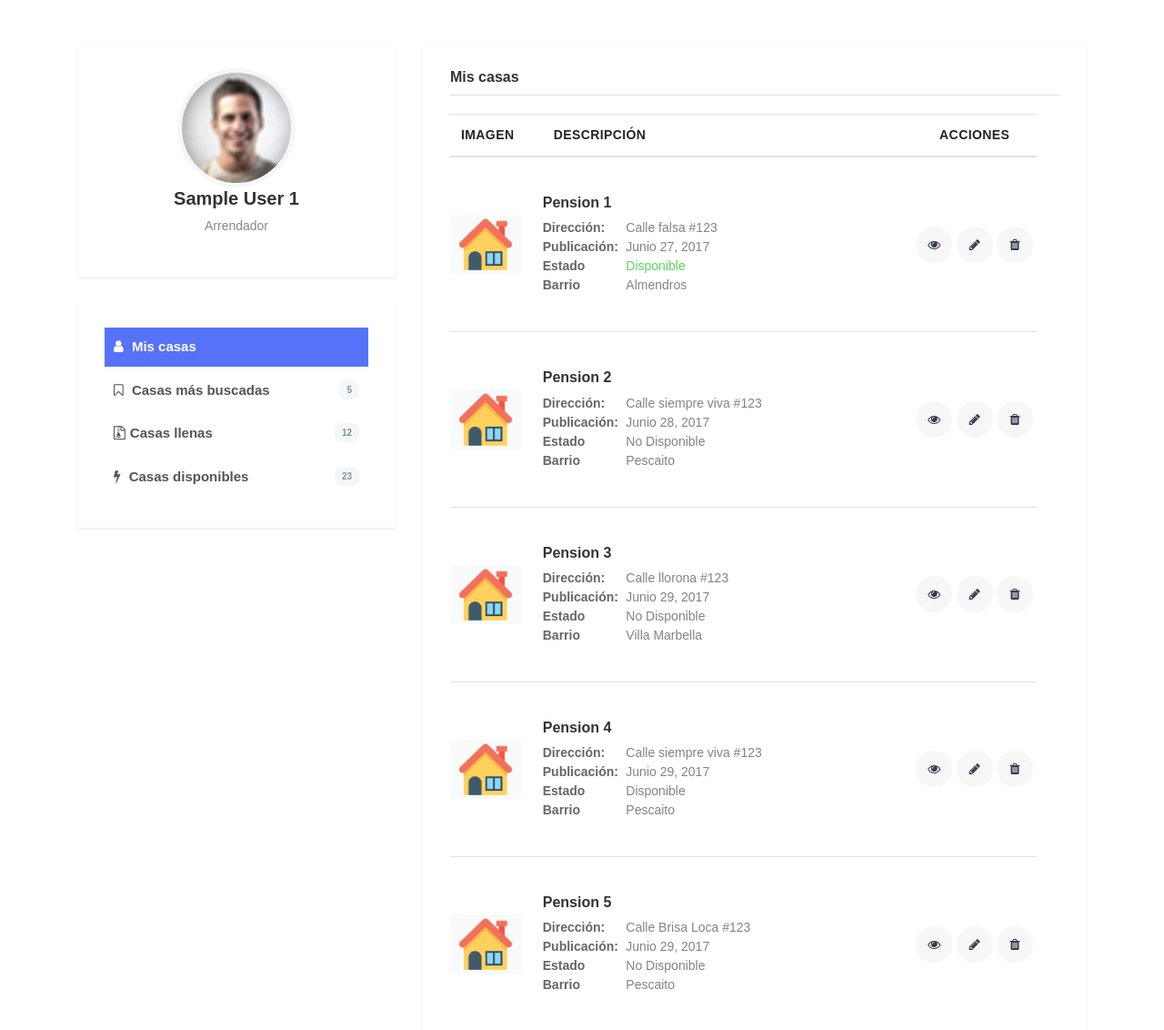
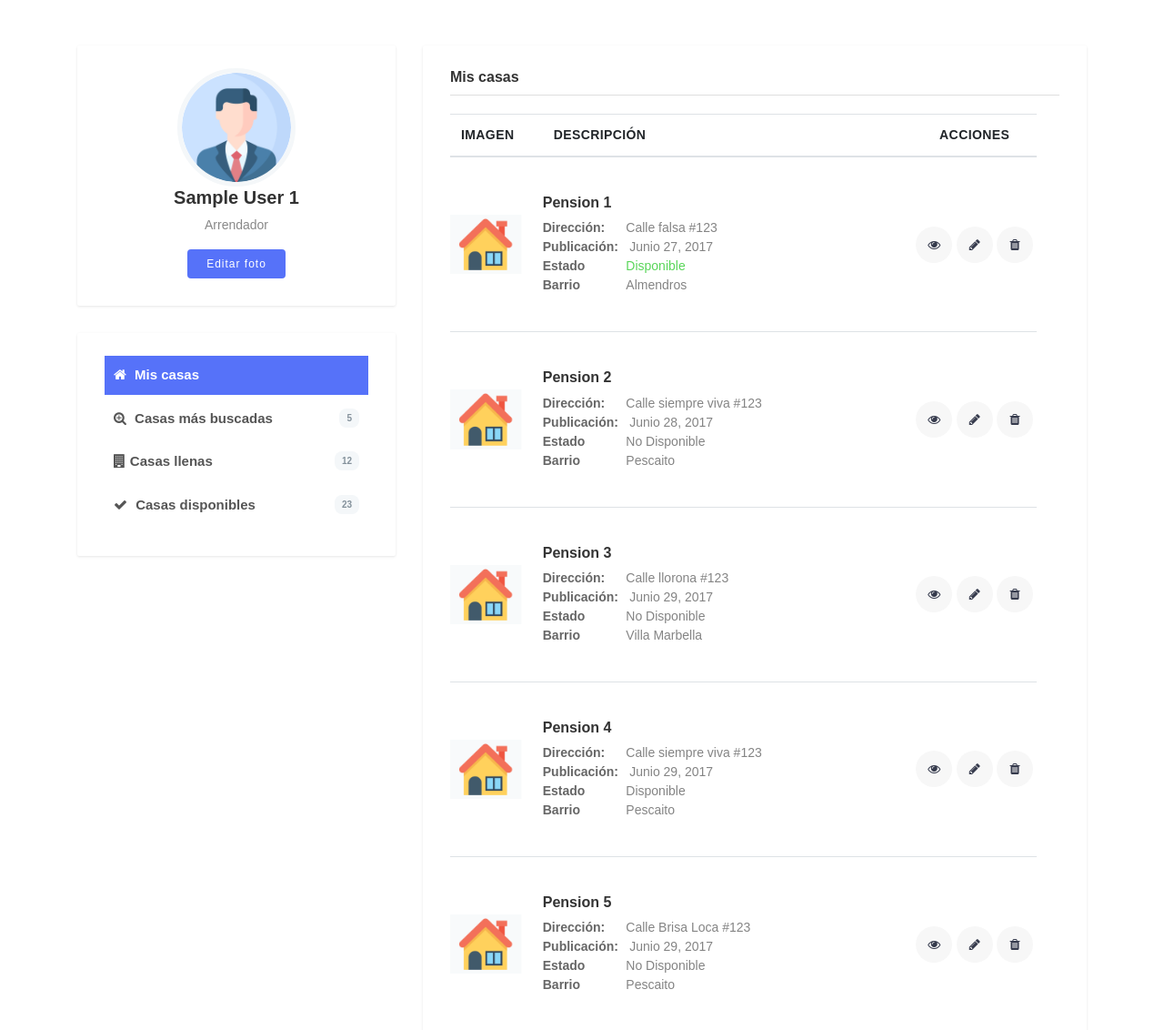
Before and after one commit to JulioJavif/pensiones, a PHP site: page /vista/usuario/arrendador.php in a window 1280 px wide. Shown: the part 91-1223 px from the top of the page at 91% size. Run offline with PHP 8.4, Linux system fonts and the light colour scheme; the visitor is signed in with stand-in values (Sample User, id 1); some libraries are stand-ins or nearby versions; some web fonts are replaced.

Commit message:
Iconos y fotos en Arrendador y Arrendatario
Se modificaron los iconos  y se agrego una foto de perfil de ejemplo junto con un botón de editar foto (Aun no funciona).

```diff
--- a/modelo/dao/conexion.php
+++ b/modelo/dao/conexion.php
@@ -2,7 +2,7 @@
 class conectar{
     public static function conectarDB(){
         try{
-            $conexion = new PDO("mysql:host=localhost; dbname=db_pensiones","root","");
+            $conexion = new PDO("mysql:host=localhost:3308; dbname=db_pensiones","root","");
             return $conexion;
         }catch(PDOException $e){
 
--- a/vista/usuario/Arrendador.php
+++ b/vista/usuario/Arrendador.php
@@ -111,21 +111,22 @@ session_start();
           <div class="widget user-dashboard-profile">
             <!-- User Image -->
             <div class="profile-thumb">
-              <img src="images/user/user-thumb.jpg" alt="" class="rounded-circle">
+              <img src="../../images/user/profile.png" alt="" class="rounded-circle">
             </div>
             <!-- User Name -->
             <?php
               echo "<h5 class='text-center'>".$_SESSION['nombre']." ".$_SESSION['apellido']."</h5>";
               echo "<p>Arrendador</p>";
             ?>
+            <a href="#" class="btn btn-main-sm">Editar foto</a>
           </div>
           <!-- Dashboard Links -->
           <div class="widget user-dashboard-menu">
             <ul>
-              <li class="active"><a href="#"><i class="fa fa-user"></i> Mis casas</a></li>
-              <li><a href="#"><i class="fa fa-bookmark-o"></i> Casas más buscadas <span>5</span></a></li>
-              <li><a href="#"><i class="fa fa-file-archive-o"></i>Casas llenas <span>12</span></a></li>
-              <li><a href="#"><i class="fa fa-bolt"></i> Casas disponibles<span>23</span></a></li>
+              <li class="active"><a href="#"><i class="fa fa-home"></i> Mis casas</a></li>
+              <li><a href="#"><i class="fa fa-search-plus"></i> Casas más buscadas <span>5</span></a></li>
+              <li><a href="#"><i class="fa fa-building"></i>Casas llenas <span>12</span></a></li>
+              <li><a href="#"><i class="fa fa-check"></i> Casas disponibles<span>23</span></a></li>
           </div>
 
           <!-- delete-account modal -->
@@ -179,7 +180,7 @@ session_start();
                 <td class="product-details">
                   <h3 class="title">Pension 1</h3>
                   <span class="add-id"><strong>Dirección:</strong>Calle falsa #123</span>
-                  <span><strong>Publicación: </strong><time>Junio 27, 2017</time> </span>
+                  <span><strong>Publicación: </strong><time> Junio 27, 2017</time> </span>
                   <span class="status active"><strong>Estado</strong>Disponible</span>
                   <span class="location"><strong>Barrio</strong>Almendros</span>
                 </td>
@@ -213,7 +214,7 @@ session_start();
                 <td class="product-details">
                   <h3 class="title">Pension 2</h3>
                   <span class="add-id"><strong>Dirección:</strong>Calle siempre viva #123</span>
-                  <span><strong>Publicación: </strong><time>Junio 28, 2017</time> </span>
+                  <span><strong>Publicación: </strong><time> Junio 28, 2017</time> </span>
                   <span class="status"><strong>Estado</strong>No Disponible</span>
                   <span class="location"><strong>Barrio</strong>Pescaito</span>
                 </td>
@@ -246,7 +247,7 @@ session_start();
                 <td class="product-details">
                   <h3 class="title">Pension 3</h3>
                   <span class="add-id"><strong>Dirección:</strong>Calle llorona #123</span>
-                  <span><strong>Publicación: </strong><time>Junio 29, 2017</time> </span>
+                  <span><strong>Publicación: </strong><time> Junio 29, 2017</time> </span>
                   <span class="status"><strong>Estado</strong>No Disponible</span>
                   <span class="location"><strong>Barrio</strong>Villa Marbella</span>
                 </td>
@@ -279,7 +280,7 @@ session_start();
                 <td class="product-details">
                   <h3 class="title">Pension 4</h3>
                   <span class="add-id"><strong>Dirección:</strong>Calle siempre viva #123</span>
-                  <span><strong>Publicación: </strong><time>Junio 29, 2017</time> </span>
+                  <span><strong>Publicación: </strong><time> Junio 29, 2017</time> </span>
                   <span class="status"><strong>Estado</strong>Disponible</span>
                   <span class="location"><strong>Barrio</strong>Pescaito</span>
                 </td>
@@ -312,7 +313,7 @@ session_start();
                 <td class="product-details">
                   <h3 class="title">Pension 5</h3>
                   <span class="add-id"><strong>Dirección:</strong>Calle Brisa Loca #123</span>
-                  <span><strong>Publicación: </strong><time>Junio 29, 2017</time> </span>
+                  <span><strong>Publicación: </strong><time> Junio 29, 2017</time> </span>
                   <span class="status"><strong>Estado</strong>No Disponible</span>
                   <span class="location"><strong>Barrio</strong>Pescaito</span>
                 </td>
--- a/vista/usuario/SignUp.php
+++ b/vista/usuario/SignUp.php
@@ -129,7 +129,7 @@
                                 <input id="apellido" name="apellido" type="name" placeholder="Apellido*" class="border p-3 w-100 my-2">
                                 <input id="email" name="email" type="email" placeholder="Correo*" class="border p-3 w-100 my-2">
                                 <input id="cel" name="cel" type="number" placeholder="Celular*" class="border p-3 w-100 my-2">
-                                <select id="tipo_usr" name="tipo_usr" class="form-select border p-3 w-100 my-2">
+                                <select id="tipo_usr" name="tipo_usr" class="w-100">
                                   <option value="1">Arrendador</option>
                                   <option value="2">Estudiante</option>
                                 </select>
```
Also changed, not shown: vista/usuario/Arrendatario.php (+10 -9 lines), images/user/profile.png (added), images/user/user.png (added).
